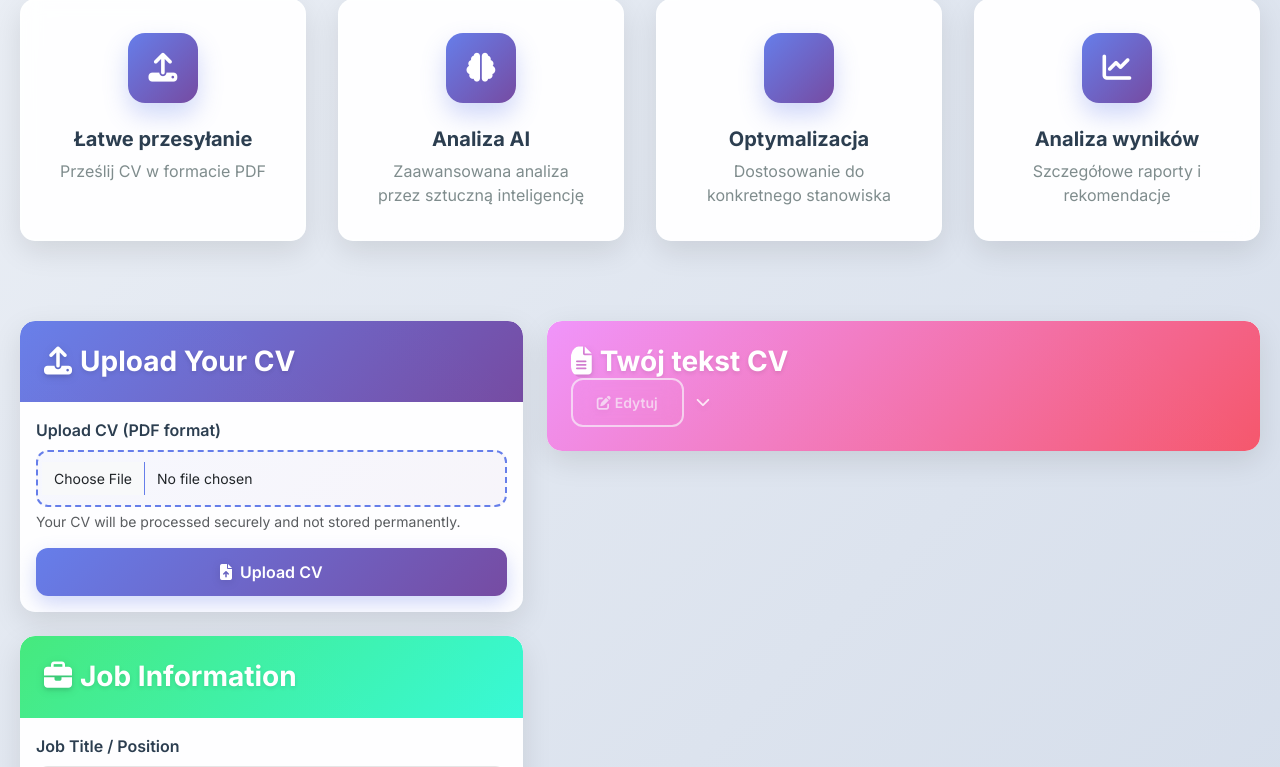
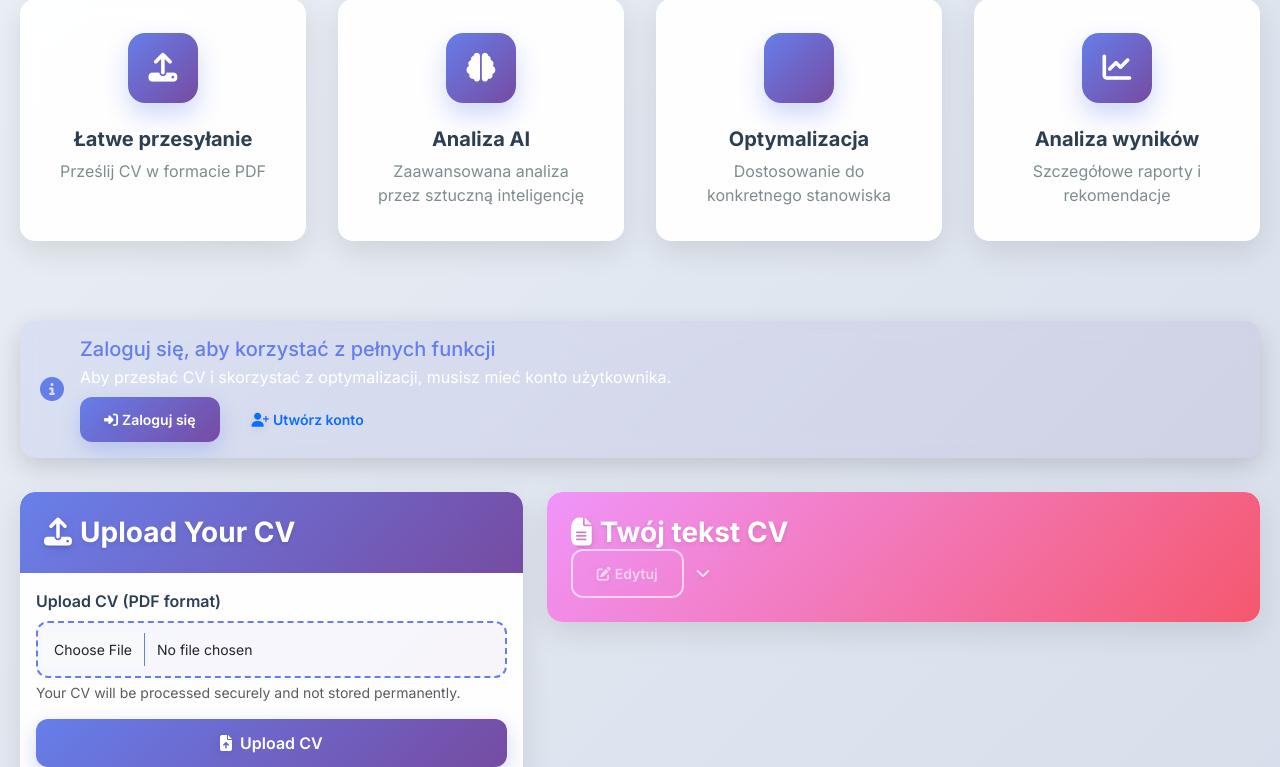
Before and after one commit to settham78th/CV-generator, a Flask app: page / in a window 1280 px wide. Shown: the part 1214-1981 px from the top of the page. Run offline with Flask 3, Linux system fonts and the light colour scheme.

Commit message:
Show a message encouraging users to log in or register for full access
Adds a conditional display prompting login/registration in `index.html` if the user is not authenticated.

Replit-Commit-Author: Agent
Replit-Commit-Session-Id: 45e7081e-3a2d-417e-8fc1-912f76eab122

```diff
--- a/templates/index.html
+++ b/templates/index.html
@@ -81,6 +81,30 @@
         </div>
     </div>
 </div>
+
+{% if not current_user.is_authenticated %}
+<div class="row mb-4">
+    <div class="col-12">
+        <div class="alert alert-info border-0" style="background: linear-gradient(135deg, rgba(102, 126, 234, 0.1) 0%, rgba(118, 75, 162, 0.1) 100%); border-radius: 15px;">
+            <div class="d-flex align-items-center">
+                <i class="fas fa-info-circle me-3" style="font-size: 1.5rem; color: #667eea;"></i>
+                <div>
+                    <h5 class="mb-1" style="color: #667eea;">Zaloguj się, aby korzystać z pełnych funkcji</h5>
+                    <p class="mb-2">Aby przesłać CV i skorzystać z optymalizacji, musisz mieć konto użytkownika.</p>
+                    <div class="d-flex gap-2">
+                        <a href="{{ url_for('login') }}" class="btn btn-primary btn-sm">
+                            <i class="fas fa-sign-in-alt me-1"></i>Zaloguj się
+                        </a>
+                        <a href="{{ url_for('register') }}" class="btn btn-outline-primary btn-sm">
+                            <i class="fas fa-user-plus me-1"></i>Utwórz konto
+                        </a>
+                    </div>
+                </div>
+            </div>
+        </div>
+    </div>
+</div>
+{% endif %}
 
 <div class="row">
     <!-- Left Column: Upload and Job Input -->
```
